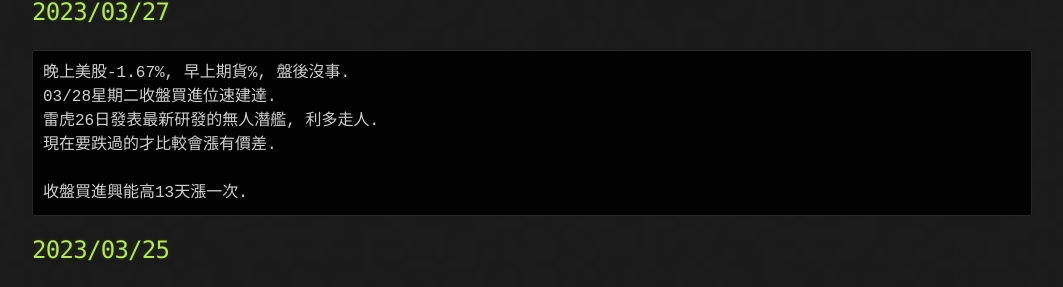
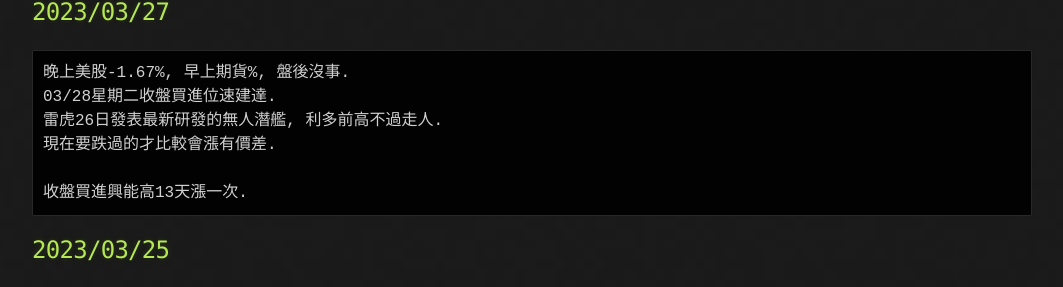
Before and after one commit to lepg5487/Stock_God, a Jekyll site: the page built from index.md, in a window 1280 px wide and 900 px high, scrolled down 468 px. Shown: the part 196-483 px from the top of the window, without its empty margins (108-1171 px from the left). Built offline with Jekyll 4.4.1, drawn with Linux system fonts in a browser that asks for light colours; our own code applies the rules of GitHub Pages for plain Markdown files.

Commit message:
Update index.md

````diff
--- a/index.md
+++ b/index.md
@@ -26,7 +26,7 @@ layout: testlayouts
 ```
 晚上美股-1.67%, 早上期貨%, 盤後沒事.
 03/28星期二收盤買進位速建達.
-雷虎26日發表最新研發的無人潛艦, 利多走人.
+雷虎26日發表最新研發的無人潛艦, 利多前高不過走人.
 現在要跌過的才比較會漲有價差.
 
 收盤買進興能高13天漲一次.
````
